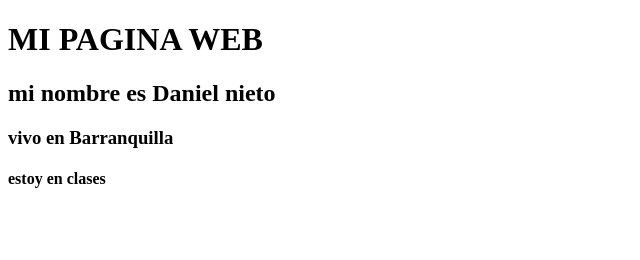
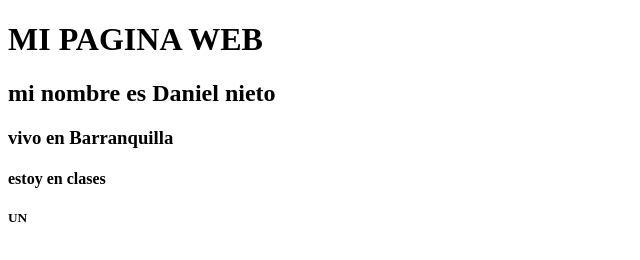
Before and after one commit to maosierra/tecnologia-emergente-taller2-grupo5, a plain HTML site: page daniel.html in a window 1280 px wide. Shown: the full height of the page, 0-640 px from the left. Drawn offline with Linux system fonts and the light colour scheme.

Commit message:
commit 5

```diff
--- a/daniel.html
+++ b/daniel.html
@@ -11,6 +11,6 @@
     <h2>mi nombre es Daniel nieto</h2>
     <h3>vivo en Barranquilla</h3>
     <h4>estoy en clases</h4>
-
+    <h5>UN</h5>
 </body>
 </html>
```
